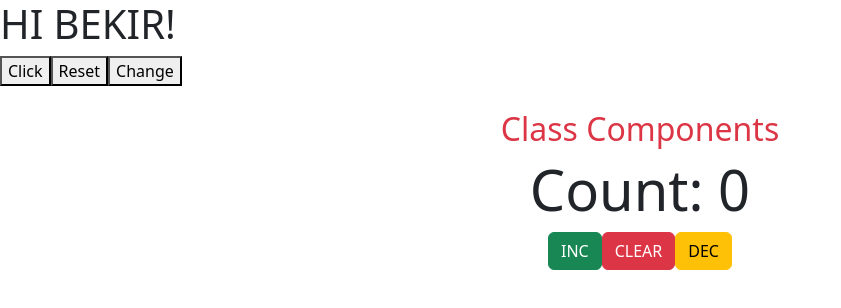
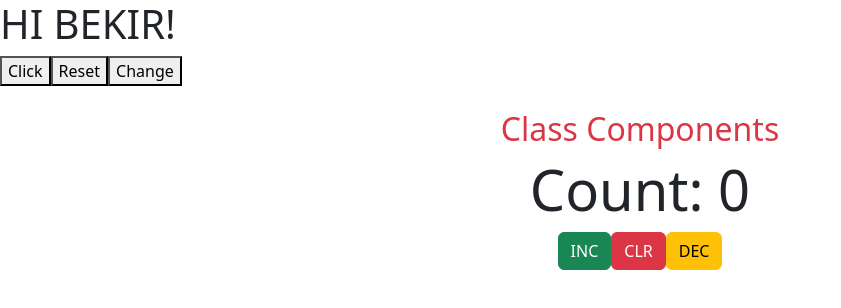
Before and after one commit to Bskasan/React_Practises, a React (Create React App) app in the folder rc_05_events-usestatehook/: page / in a window 1280 px wide. Shown: the top 308 px of the page, without its empty margins (0-841 px from the left). Built offline with nearby package versions, Linux system fonts and the light colour scheme.

Commit message:
inline setState for CLR Button

```diff
--- a/rc_05_events-usestatehook/src/components/2-classComponent/Counter.jsx
+++ b/rc_05_events-usestatehook/src/components/2-classComponent/Counter.jsx
@@ -15,6 +15,7 @@ export class Counter extends React.Component {
   constructor(props) {
     super(props);
 
+    // Starting value for count
     this.state = {
       count: 0,
     };
@@ -25,6 +26,11 @@ export class Counter extends React.Component {
     //? Increment methodunun Counter class'ina baglanmasi.
     this.increment = this.increment.bind(this);
   }
+
+  //! Yazmis oldugumuz metotlar default olarak classa baglanmaz.
+  //! Ancak, React built-in fonksiyonlari baglidir.
+
+  //* Bunun icin metotlarimizi ya constructor icerisinde baglamaliyiz yada otomatik baglamayi saglayan arrow fonksiyonlarini kullanmaliyiz.
 
   increment() {
     this.setState({
@@ -47,7 +53,12 @@ export class Counter extends React.Component {
         <button onClick={this.increment} className="btn btn-success">
           INC
         </button>
-        <button className="btn btn-danger">CLEAR</button>
+        <button
+          onClick={() => this.setState({ count: 0 })}
+          className="btn btn-danger"
+        >
+          CLR
+        </button>
         <button onClick={this.decrement} className="btn btn-warning">
           DEC
         </button>
```
